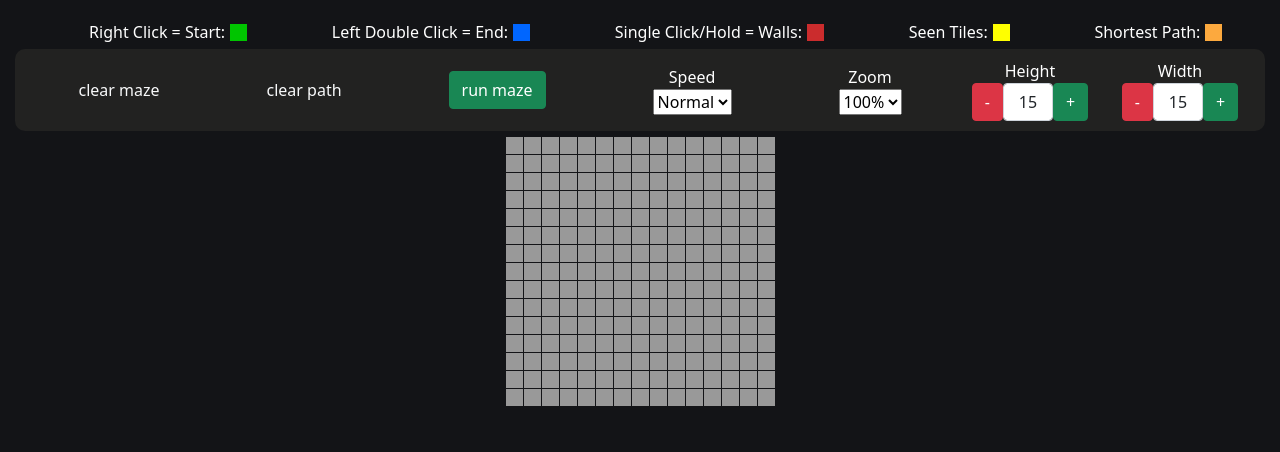
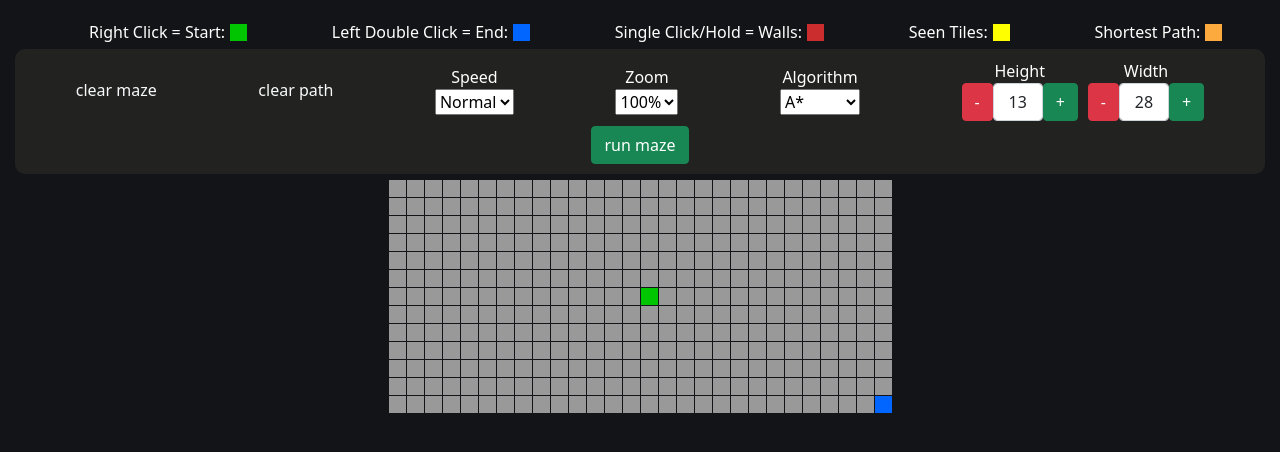
Before and after one commit to semanticsatiation/maze-runner, an Angular app: page / in a window 1280 px wide. Shown: the top 452 px of the page. Built offline with nearby package versions, Linux system fonts and the light colour scheme.

Commit message:
add algorithm choices and improve interface

```diff
--- a/src/app/maze/maze.component.html
+++ b/src/app/maze/maze.component.html
@@ -1,8 +1,7 @@
 <app-tile-keys></app-tile-keys>
 
-<div class="maze-options">
-
-    <div class="sub-maze">
+<div class="maze-options flex-column-center">
+    <div class="modify-maze-options">
         <a class="link-light" href="#" (click)="clearMaze()">
             clear maze
         </a>
@@ -10,10 +9,6 @@
         <a class="link-light" href="#" (click)="clearPath()">
             clear path
         </a>
-
-        <button type="button" class="btn btn-success" [disabled]="isSolving" (click)="solve()">
-            run maze
-        </button>
 
 
         <div class="flex-column-center">
@@ -31,6 +26,13 @@
                 <option *ngFor="let zoomItem of zooms; let i = index;" [selected]="zoomItem === zoom" [value]="zooms[i]">{{zoomItem}}%</option>
             </select>
         </div>
+
+        <div class="flex-column-center">
+            <label for="algorithm">Algorithm</label>
+
+            <select name="algorithm" id="algorithm" [value]="algorithm" (change)="setAlgorithm($event)">
+                <option *ngFor="let algorithmItem of algorithms; let i = index;" [selected]="algorithmItem === algorithm" [value]="algorithms[i]">{{algorithmItem}}</option>
+            </select>
         </div>
 
         <div class="buttons-container">
@@ -71,6 +73,10 @@
             </div>
         </div>
     </div>
+    <button type="button" class="btn btn-success run-maze-button" [disabled]="isSolving" (click)="solve()">
+        run maze
+    </button>
+</div>
 
 <div class="maze-container">
     <ul class="maze" (contextmenu)="$event.preventDefault()">
--- a/src/app/maze/maze.component.scss
+++ b/src/app/maze/maze.component.scss
@@ -42,8 +42,6 @@
 }
 
 .maze-options {
-    display: flex;
-    justify-content: space-between;
     background: #222221;
     padding: 10px;
     border-radius: 10px;
@@ -56,16 +54,20 @@
         display: flex;
         justify-content: space-around;
     }
+}
 
-    .sub-maze {
-        align-items: center;
-        width: 100%;
-    }
+.modify-maze-options {
+    flex-wrap: wrap;
+    align-items: center;
+    width: 100%;
 }
 
 .buttons-container {
-    min-width: 300px;
-    max-width: 300px;
+    display: flex;
+    justify-content:
+    center;
+    align-items: center;
+    flex-wrap: wrap;
 }
 
 .button-container {
@@ -77,6 +79,10 @@
         width: 50px;
         text-align: center;
     }
+}
+
+.run-maze-button {
+    margin-top: 5px;
 }
 
 
@@ -120,3 +126,10 @@
 .link-light:hover {
     filter: brightness(70%);
 }
+
+
+@media all and (min-width: 288px) {
+    .button-container:first-child {
+        margin-right: 10px;
+    }
+}
--- a/src/app/maze/maze.component.ts
+++ b/src/app/maze/maze.component.ts
@@ -15,15 +15,19 @@ const delay = (delayInms:number) => {
 })
 
 export class MazeComponent implements OnInit {
-  height:number = 15;
+  height:number = 13;
 
-  width:number = 15;
+  width:number = 28;
+
+  algorithm:string = "A*";
+
+  algorithms:string[] = ["A*", "Dijkstra"];
 
   squares:number[][] = this.createSquares();
 
-  start:number[] = [];
+  start:number[] = [6, 14];
 
-  end:number[] = [];
+  end:number[] = [12, 27];
 
   selected:number[][] = [];
 
@@ -45,11 +49,11 @@ export class MazeComponent implements OnInit {
 
   zoom:number = 100;
 
-  zooms:number[] = [200, 150, 125, 100, 50, 25];
+  zooms:number[] = [200, 175, 150, 125, 100, 75, 50, 25];
 
   branchingPaths: {
-    [key: number]: number[]
-  } = [];
+    [key: string]: number[]
+  } = {};
 
   isSolving:boolean = false;
 
@@ -95,6 +99,14 @@ export class MazeComponent implements OnInit {
       const target = event.target as HTMLTextAreaElement;
 
       this.speed = parseInt(target.value);
+    }
+  }
+
+  setAlgorithm(event:Event) {
+    if (!this.isSolving) {
+      const target = event.target as HTMLTextAreaElement;
+
+      this.algorithm = target.value;
     }
   }
 
@@ -163,92 +175,6 @@ export class MazeComponent implements OnInit {
     }
   }
 
-  findNeighbors(point:number[]) {
-    const directions = [[1, 0], [0, 1], [-1, 0], [0, -1]];
-    const neighbors:number[][] = [];
-
-    directions.forEach(a => {
-      const neighbor = [(a[0] + point[0]), (a[1] + point[1])];
-
-      if ((neighbor[0] >= 0 && neighbor[0] <= (this.height - 1) && neighbor[1] >= 0 && neighbor[1] <= (this.width - 1)) && !this.isPositionPresent(neighbor)) {
-        neighbors.push(neighbor);
-      }
-    });
-
-    return neighbors;
-  }
-
-  filterNeighbors() {
-    const adjacentSquares = this.findNeighbors(this.currentPosition);
-
-    adjacentSquares.forEach(neighbor => {
-      if (!(this.isPresent(this.seen, neighbor) || this.isPresent(this.possiblePositions, neighbor))) {
-        this.possiblePositions.push(neighbor);
-        this.branchingPaths[this.calcInd(neighbor)] = this.currentPosition;
-      }
-    });
-  }
-
-  async solve() {
-    if (this.start.length === 2 && this.end.length === 2 && !this.isSolving) {
-      this.clearPath();
-
-      this.isSolving = true;
-      this.currentPosition = this.start;
-      this.possiblePositions = [this.start];
-      this.seen = [this.start];
-
-      while (this.possiblePositions.length !== 0 && !this.areSamePos(this.currentPosition, this.end)) {
-
-        if (this.speed !== 0) {
-          let delayRes = await delay(this.speed);
-        }
-
-        this.currentPosition = this.bestPosFScore(this.possiblePositions);
-
-        const posInd = this.possiblePositions.findIndex(ele => this.areSamePos(ele, this.currentPosition));
-
-        this.possiblePositions.splice(posInd, 1);
-
-        this.seen.push(this.currentPosition);
-
-        this.filterNeighbors();
-      }
-
-      this.finalPath = this.findPath();
-
-      this.isSolving = false;
-    }
-  }
-
-  bestPosFScore(positions:number[][]) {
-    // pick the position with the best fScore
-    return positions.reduce((chosenPoint, point) => {
-      const oldFScore = this.manhattanDistance(chosenPoint);
-      const newFScore = this.manhattanDistance(point);
-
-      if (oldFScore > newFScore) {
-        return point;
-      } else {
-        return chosenPoint;
-      }
-    });
-  }
-
-  manhattanDistance(pos:number[]) {
-    // f = g + h
-
-    // lowest fscore is best path
-
-    return (
-      // gscore = distance between the current node and the start node
-      this.findPath(pos).length
-      +
-      // hscore = estimated distance from the current node to the end node.
-      (Math.abs(pos[0] - this.end[0]) + Math.abs(pos[1] - this.end[1]))
-    );
-  }
-
   setDimensions(option:{event:Event | undefined, number:number | undefined}, dim:string) {
     if (!this.isSolving) {
       let value:number;
@@ -276,17 +202,139 @@ export class MazeComponent implements OnInit {
     }
   }
 
+  findNeighbors(position:number[]) {
+    const directions = [[1, 0], [0, 1], [-1, 0], [0, -1]];
+    const neighbors:number[][] = [];
+
+    directions.forEach(direction => {
+      const neighbor = [(direction[0] + position[0]), (direction[1] + position[1])];
+
+      if ((neighbor[0] >= 0 && neighbor[0] <= (this.height - 1) && neighbor[1] >= 0 && neighbor[1] <= (this.width - 1)) && !this.isPositionPresent(neighbor)) {
+        neighbors.push(neighbor);
+      }
+    });
+
+    return neighbors;
+  }
+
+  filterNeighbors() {
+    const adjacentSquares = this.findNeighbors(this.currentPosition);
+
+    adjacentSquares.forEach(neighbor => {
+      if (!(this.isPresent(this.seen, neighbor) || this.isPresent(this.possiblePositions, neighbor))) {
+        this.possiblePositions.push(neighbor);
+        this.branchingPaths[neighbor.toString()] = this.currentPosition;
+      }
+    });
+  }
+
+  async solve() {
+    if (this.start.length === 2 && this.end.length === 2 && !this.isSolving) {
+      this.clearPath();
+
+      this.isSolving = true;
+      this.currentPosition = this.start;
+      this.possiblePositions = [this.start];
+      this.seen = [this.start];
+
+      while (this.possiblePositions.length !== 0 && !this.areSamePos(this.currentPosition, this.end)) {
+
+        if (this.speed !== 0) {
+          let delayRes = await delay(this.speed);
+        }
+
+
+        if (this.algorithm === "A*") {
+          // a* algorithm (informed)
+          this.currentPosition = this.bestPosFScore(this.possiblePositions);
+        } else {
+          // Dijkstra’s algorithm (uninformed)
+          this.currentPosition = this.reduceArray(this.possiblePositions, (position:number[]) => this.findPath(position).length);
+        }
+
+        const posInd = this.possiblePositions.findIndex(ele => this.areSamePos(ele, this.currentPosition));
+
+        this.possiblePositions.splice(posInd, 1);
+
+        this.seen.push(this.currentPosition);
+
+        this.filterNeighbors();
+      }
+
+      this.finalPath = this.findPath();
+
+      this.isSolving = false;
+    }
+  }
+
+  bestPosFScore(positions:number[][]) {
+    // pick the position with the best fScore
+
+    return this.reduceArray(positions, (position:number[]) => this.manhattanDistance(position));
+  }
+
+  reduceArray(array:number[][], reducer:Function) {
+    return array.reduce((prevPos, currentPos) => {
+      const oldFScore = reducer(prevPos);
+      const newFScore = reducer(currentPos);
+
+      if (oldFScore > newFScore) {
+        return currentPos;
+      } else {
+        return prevPos;
+      }
+    });
+  }
+
+  manhattanDistance(pos:number[]) {
+    // f = g + h
+
+    // lowest fscore is best path
+
+    return (
+      // gscore = distance between the current node and the start node
+      this.findPath(pos).length
+      +
+      // hscore = estimated distance from the current node to the end node.
+      (Math.abs(pos[0] - this.end[0]) + Math.abs(pos[1] - this.end[1]))
+    );
+  }
+
   findPath(goal = this.end) {
     const path:number[][] = [goal];
-    let spot:number[] = goal;
+    let spot:string = goal.toString();
 
-    while (this.branchingPaths[this.calcInd(spot)] !== undefined) {
-      // keep pushing the positions until we hit the goal
-      path.push(this.branchingPaths[this.calcInd(spot)]);
-      spot = this.branchingPaths[this.calcInd(spot)];
+    while (this.branchingPaths[spot] !== undefined) {
+      // keep pushing the positions until we hit undefined
+
+      // this loop works by using the value of the current goal to give us the path that led us from the starting position to the current goal
+
+      // if our goal is [12, 27], we will start off of [12, 27] which the value then leads us to [12, 26]
+      // which then leads us to the key [12, 26] which then gives us the value [12, 25] and then we keep doing this
+      // working our way backwards until we reach a key-value pair where the value is not a key in branchingPaths
+      // which means we've reached the beginning (or starting position)
+      // {
+      //   [12,14]: [11, 14],
+      //   [12,15]: [12, 14],
+      //   [12,16]: [12, 15],
+      //   [12,17]: [12, 16],
+      //   [12,18]: [12, 17],
+      //   [12,19]: [12, 18],
+      //   [12,20]: [12, 19],
+      //   [12,21]: [12, 20],
+      //   [12,22]: [12, 21],
+      //   [12,23]: [12, 22],
+      //   [12,24]: [12, 23],
+      //   [12,25]: [12, 24],
+      //   [12,26]: [12, 25],
+      //   [12,27](goal): [12, 26]
+      // }
+
+      path.push(this.branchingPaths[spot]);
+      spot = this.branchingPaths[spot].toString();
     }
 
-    // the returned value will tell us what nodes were taken to reach the goal
+    // the returned value will tell us what positions were taken to reach the current goal
     return path;
   }
 }
```
Lines whose indentation alone changed are shown as unchanged.
